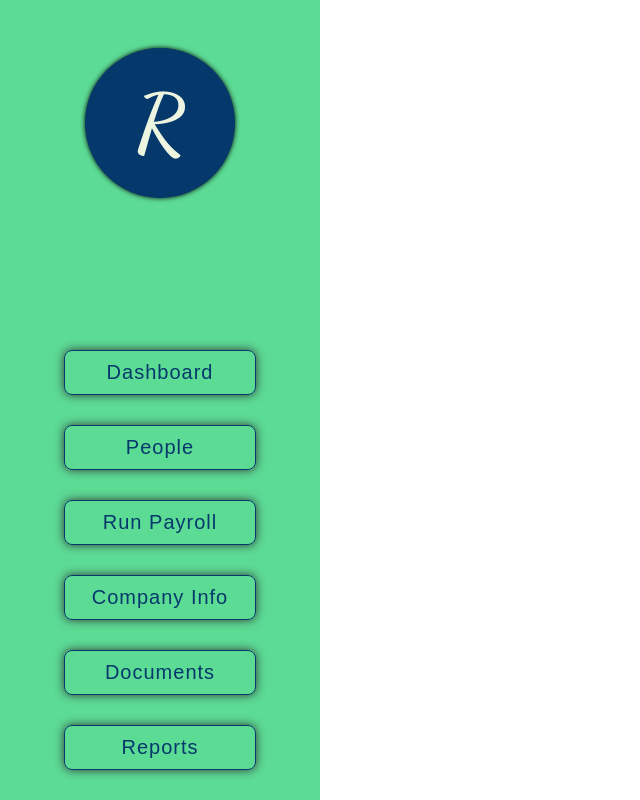
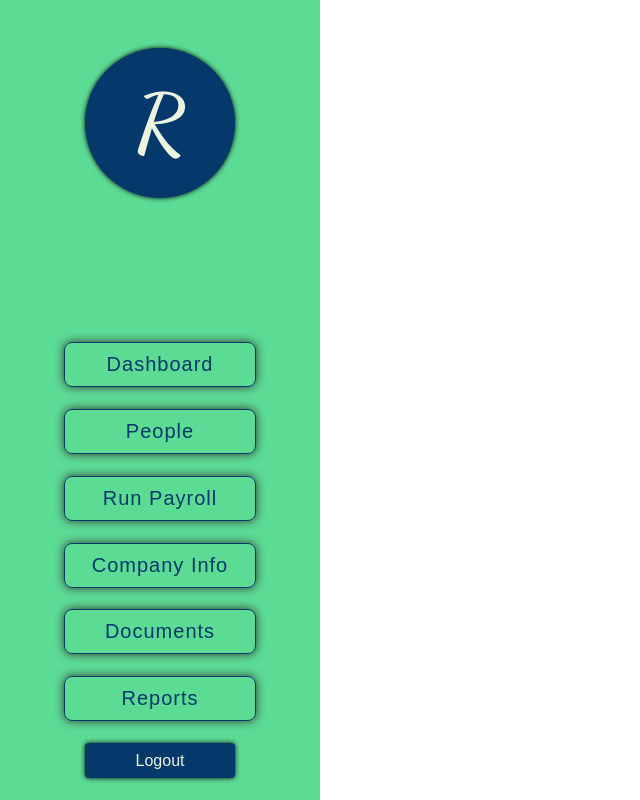
Before and after one commit to joshhammer/propulsion-final-project, a React (Create React App) app in the folder frontend/: page /employee/documents in a window 1280 px wide. Shown: the whole page, without its empty margins (0-640 px from the left). Built offline with nearby package versions, Linux system fonts and the light colour scheme.

Commit message:
frontend - logout functionionality + included in employee + master

```diff
--- a/frontend/src/components/AppContainer/Company/CompanyPeople/CompanyPeople.js
+++ b/frontend/src/components/AppContainer/Company/CompanyPeople/CompanyPeople.js
@@ -54,12 +54,12 @@ const CompanyPeople = (props) => {
             </div>
         </div>
     )
-}
+};
 
 const mapStatetoProps = state => {
     return {
         users: state.userReducer.users
     }
-}
+};
 
 export default connect(mapStatetoProps)(CompanyPeople)
--- a/frontend/src/components/AppContainer/Company/CompanySidebar/CompanySidebar.js
+++ b/frontend/src/components/AppContainer/Company/CompanySidebar/CompanySidebar.js
@@ -1,9 +1,17 @@
 import React from "react";
-import {Link} from "react-router-dom";
+import {Link, withRouter} from "react-router-dom";
 import './CompanySidebar.scss';
 import '../../AppContainer.scss';
+import LogoutButton from "../../../reusable-components/buttons/LogoutButton";
+import {connect} from "react-redux";
 
-const CompanySidebar = () => {
+const CompanySidebar = (props) => {
+
+    const handleClick = () => {
+        localStorage.clear();
+        props.history.push('/')
+    };
+
     return (
         <div className="company-sidebar-container">
             <div className="company-logo">
@@ -19,9 +27,10 @@ const CompanySidebar = () => {
                 <Link className="sidebar-link" to="/company/details">Company Info</Link>
                 <Link className="sidebar-link" to="/company/documents">Documents</Link>
                 <Link className="sidebar-link" to="/company/reports">Reports</Link>
+                <LogoutButton onClick={handleClick}/>
             </div>
         </div>
     )
 }
 
-export default CompanySidebar;
+export default withRouter(connect()(CompanySidebar));
--- /dev/null
+++ b/frontend/src/components/reusable-components/buttons/LogoutButton.js
@@ -0,0 +1,11 @@
+import React from "react";
+import './buttons.scss';
+import {connect} from "react-redux";
+
+const LogoutButton = (props) => {
+    return(
+        <button className="logout-button" onClick={props.onClick}>Logout</button>
+    )
+};
+
+export default connect()(LogoutButton)
--- a/frontend/src/components/reusable-components/buttons/buttons.scss
+++ b/frontend/src/components/reusable-components/buttons/buttons.scss
@@ -15,3 +15,22 @@
         box-shadow: 0 0 0 black;
     }
 }
+
+.logout-button {
+    height: 35px;
+    width: 150px;
+    border-radius: var(--borderRadius);
+    background-color: var(--mainBlue);
+    font-size: 1rem;
+    color: var(--mainWhite);
+    border: none;
+    outline: none;
+    box-shadow: 0 0 5px black;
+    transition: all .2s;
+    &:hover {
+        background: red;
+    }
+    &:active {
+        box-shadow: 0 0 0 black;
+    }
+}
```
Also changed, not shown: frontend/src/components/AppContainer/Employee/EmployeeSidebar/EmployeeSidebar.js (+21 -8 lines).
